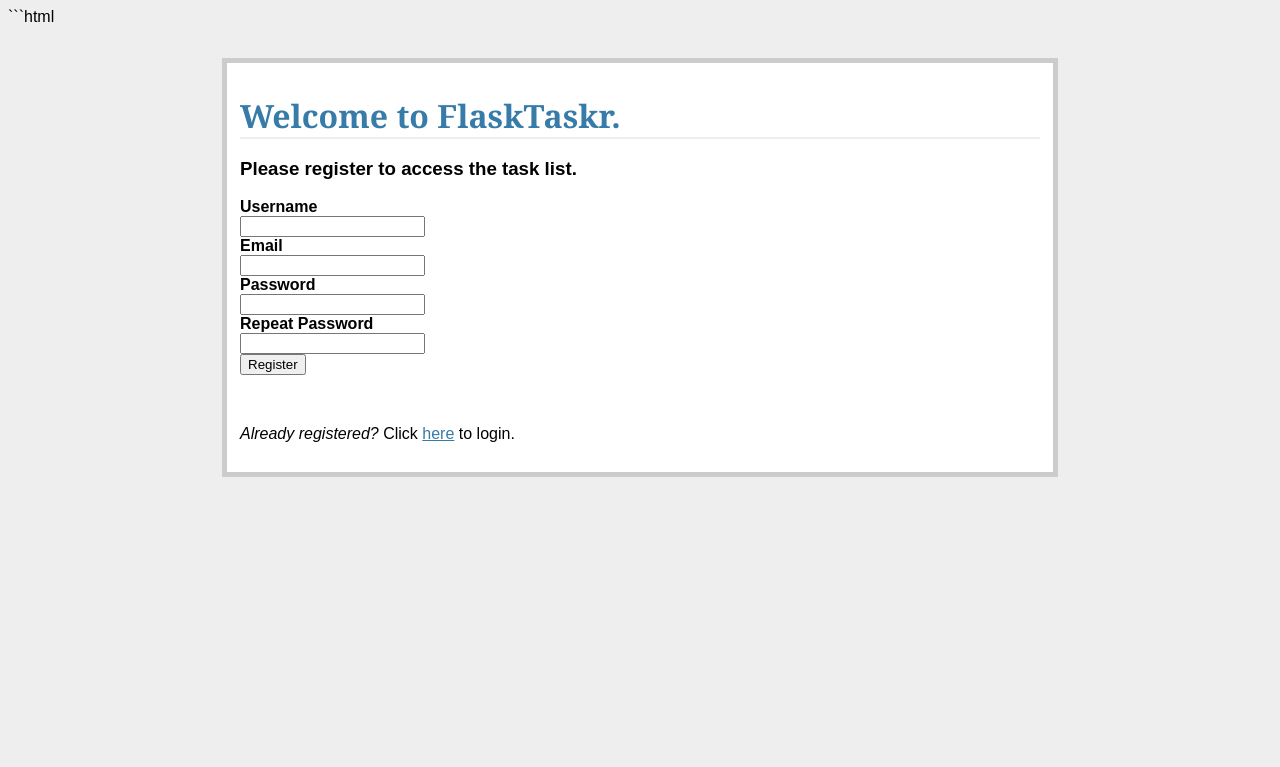
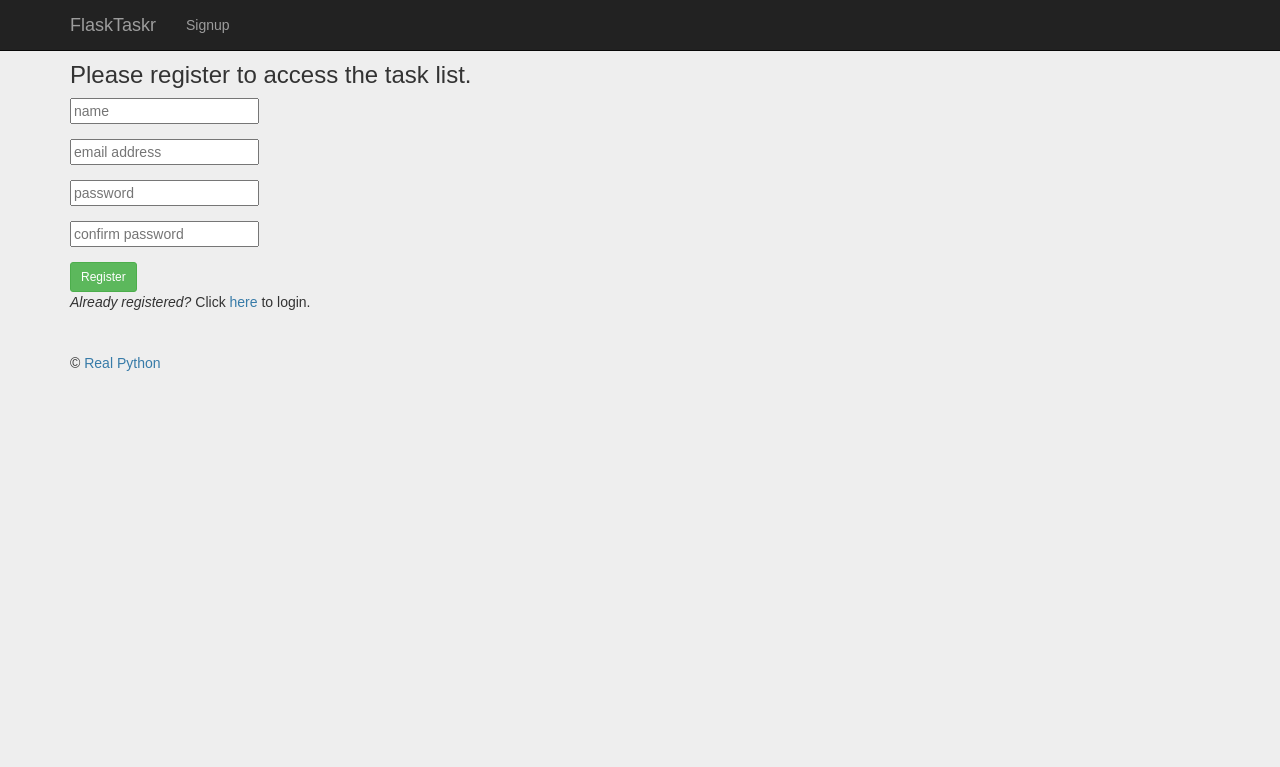
Before and after one commit to MaGo1981/RealPython, a Flask app: page /register/ in a window 1280 px wide. Shown: the top 767 px of the page. Run offline with Flask 2, Linux system fonts and the light colour scheme; some libraries are stand-ins or nearby versions.

Commit message:
FlaskTaskr4 testing, styling - css, novi html fileovi, permisions (adding admin role) - (bez dodavanja u register funkciju)

````diff
--- a/RealPython2/flasktaskr/templates/_base.html
+++ b/RealPython2/flasktaskr/templates/_base.html
@@ -1,27 +1,64 @@
 <!DOCTYPE html>
-<html>
+<html lang="en">
   <head>
-        <title>Welcome to FlaskTaskr!!</title>
+    <meta charset="utf-8">
+    <meta http-equiv="X-UA-Compatible" content="IE=edge">
+    <meta name="viewport" content="width=device-width, initial-scale=1">
+    <meta name="description" content="">
+    <meta name="author" content="">
+    <title>Welcome to FlaskTaskr!!!</title>
+    <!-- styles -->
+    <link href="//maxcdn.bootstrapcdn.com/bootswatch/3.3.4/yeti/bootstrap.min.css" rel="stylesheet">
     <link rel="stylesheet" href="{{ url_for('static', filename='css/main.css') }}">
-
   </head>
   <body>
-        <div class="page">
+
+    <div class="navbar navbar-inverse navbar-fixed-top" role="navigation">
+      <div class="container">
+        <div class="navbar-header">
+          <button type="button" class="navbar-toggle" data-toggle="collapse" data-target=".navbar-collapse">
+            <span class="sr-only">Toggle navigation</span>
+            <span class="icon-bar"></span>
+            <span class="icon-bar"></span>
+            <span class="icon-bar"></span>
+          </button>
+          <a class="navbar-brand" href="/">FlaskTaskr</a>
+        </div>
+        <div class="collapse navbar-collapse">
+          <ul class="nav navbar-nav">
+            {% if not session.logged_in %}
+              <li><a href="/register">Signup</a></li>
+            {% else %}
+              <li><a href="/logout">Signout</a></li>
+            {% endif %}
+          </ul>
+        </div><!--/.nav-collapse -->
+      </div>
+    </div>
+
+    <div class="container">
+      <div class="content">
 
         {% for message in get_flashed_messages() %}
-                <div class="flash">{{ message }}</div>
+          <div class="alert alert-success">{{ message }}</div>
         {% endfor %}
 
         {% if error %}
           <div class="error"><strong>Error:</strong> {{ error }}</div>
         {% endif %}
 
-            <br>
+        {% block content %}
+        {% endblock %}
 
-            {% block content %}
-            <!--this is where the child template info gets in.-->
-            {% endblock %}
-        <!--this is a comment-->
       </div>
+      <div class="footer">
+        <hr>
+        <p>&copy; <a href="https://www.realpython.com">Real Python</a></p>
+      </div>
+    </div><!-- /.container -->
+
+    <!-- scripts -->
+    <script src="//code.jquery.com/jquery-1.11.3.min.js"></script>
+    <script src="//maxcdn.bootstrapcdn.com/bootstrap/3.3.4/js/bootstrap.min.js"></script>
   </body>
 </html>
--- a/RealPython2/flasktaskr/templates/register.html
+++ b/RealPython2/flasktaskr/templates/register.html
@@ -1,35 +1,53 @@
-```html
 {% extends "_base.html" %}
 {% block content %}
 
 <h1>Welcome to FlaskTaskr.</h1>
 <h3>Please register to access the task list.</h3>
-<form method="POST" action="">
+<form method="POST" action="/register/">
   {{ form.csrf_token }}
-  <div>
-    {{ form.name.label }}
-    {{ form.name }}
+  <div class="input-group">
+    {{ form.name(placeholder="name") }}
+    {% if form.name.errors %}
+      <span class="error">
+        {% for error in form.name.errors %}
+          {{ error }}
+        {% endfor %}
+      </span>
+    {% endif %}
   </div>
-  <div>
-    {{ form.email.label }}
-    {{ form.email}}
+  <div class="input-group">
+    {{ form.email(placeholder="email address") }}
+    {% if form.email.errors %}
+      <span class="error">
+        {% for error in form.email.errors %}
+          {{ error }}
+        {% endfor %}
+      </span>
+    {% endif %}
   </div>
-  <div>
-    {{ form.password.label }}
-    {{ form.password}}
+  <div class="input-group">
+    {{ form.password(placeholder="password") }}
+    {% if form.password.errors %}
+      <span class="error">
+        {% for error in form.password.errors %}
+          {{ error }}
+        {% endfor %}
+      </span>
+    {% endif %}
   </div>
-  <div>
-    {{ form.confirm.label }}
-    {{ form.confirm}}
+  <div class="input-group">
+    {{ form.confirm(placeholder="confirm password") }}
+    {% if form.confirm.errors %}
+      <span class="error">
+        {% for error in form.confirm.errors %}
+          {{ error }}
+        {% endfor %}
+      </span>
+    {% endif %}
   </div>
-  <div>
-    <input type="submit" value="Register"></p>
-  </div>
+  <button class="btn btn-sm btn-success" type="submit">Register</button>
+  <br>
+  <p><em>Already registered?</em> Click <a href="/">here</a> to login.</p>
 </form>
 
-  <br>
-  <!--Link to the login form-->
-  <p><em>Already registered?</em> Click <a href="/">here</a> to login.</p>
-
 {% endblock %}
-```
````
Also changed, not shown: RealPython2/flasktaskr/templates/login.html (+29 -19 lines), RealPython2/flasktaskr/templates/tasks.html (+28 -24 lines). Lines whose indentation alone changed are shown as unchanged.
